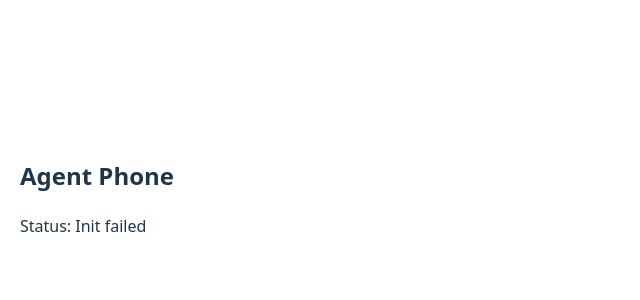
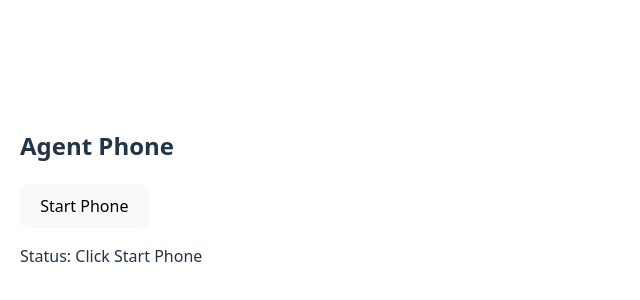
Before and after one commit to rekksu/twilio-dialer, a React (Vite) app: page / in a window 1280 px wide. Shown: the part 204-504 px from the top of the page, without its empty margins (0-640 px from the left). Built offline with nearby package versions, Linux system fonts and the light colour scheme; no server answers.

Commit message:
stable commit 7.9

```diff
--- a/src/App.jsx
+++ b/src/App.jsx
@@ -1,4 +1,4 @@
-import React, { useEffect, useRef, useState } from "react";
+import React, { useRef, useState } from "react";
 import { Device } from "@twilio/voice-sdk";
 
 const TOKEN_URL =
@@ -7,11 +7,17 @@ const TOKEN_URL =
 export default function App() {
   const deviceRef = useRef(null);
   const callRef = useRef(null);
-  const [status, setStatus] = useState("Initializing...");
+  const [status, setStatus] = useState("Click Start Phone");
 
-  useEffect(() => {
-    const initDevice = async () => {
+  const startPhone = async () => {
     try {
+      setStatus("Starting...");
+
+      // 🔓 USER GESTURE → Audio allowed
+      const audioContext = new (window.AudioContext ||
+        window.webkitAudioContext)();
+      await audioContext.resume();
+
       console.log("Fetching token...");
       const res = await fetch(TOKEN_URL);
       const data = await res.json();
@@ -19,8 +25,6 @@ export default function App() {
       if (!data.token) {
         throw new Error("No token returned");
       }
-
-        console.log("Token received");
 
       const device = new Device(data.token, {
         codecPreferences: ["opus", "pcmu"],
@@ -46,7 +50,6 @@ export default function App() {
         call.accept();
 
         call.on("disconnect", () => {
-            console.log("📴 Call ended");
           setStatus("Call ended");
           callRef.current = null;
         });
@@ -54,23 +57,19 @@ export default function App() {
 
       deviceRef.current = device;
     } catch (err) {
-        console.error("Initialization failed:", err);
+      console.error("Init failed:", err);
       setStatus("Init failed");
     }
   };
 
-    initDevice();
-
-    return () => {
-      if (deviceRef.current) {
-        deviceRef.current.destroy();
-      }
-    };
-  }, []);
-
   return (
     <div style={{ padding: 20 }}>
       <h2>Agent Phone</h2>
+
+      <button onClick={startPhone} disabled={status === "Ready"}>
+        Start Phone
+      </button>
+
       <p>Status: {status}</p>
     </div>
   );
```
Lines whose indentation alone changed are shown as unchanged.
